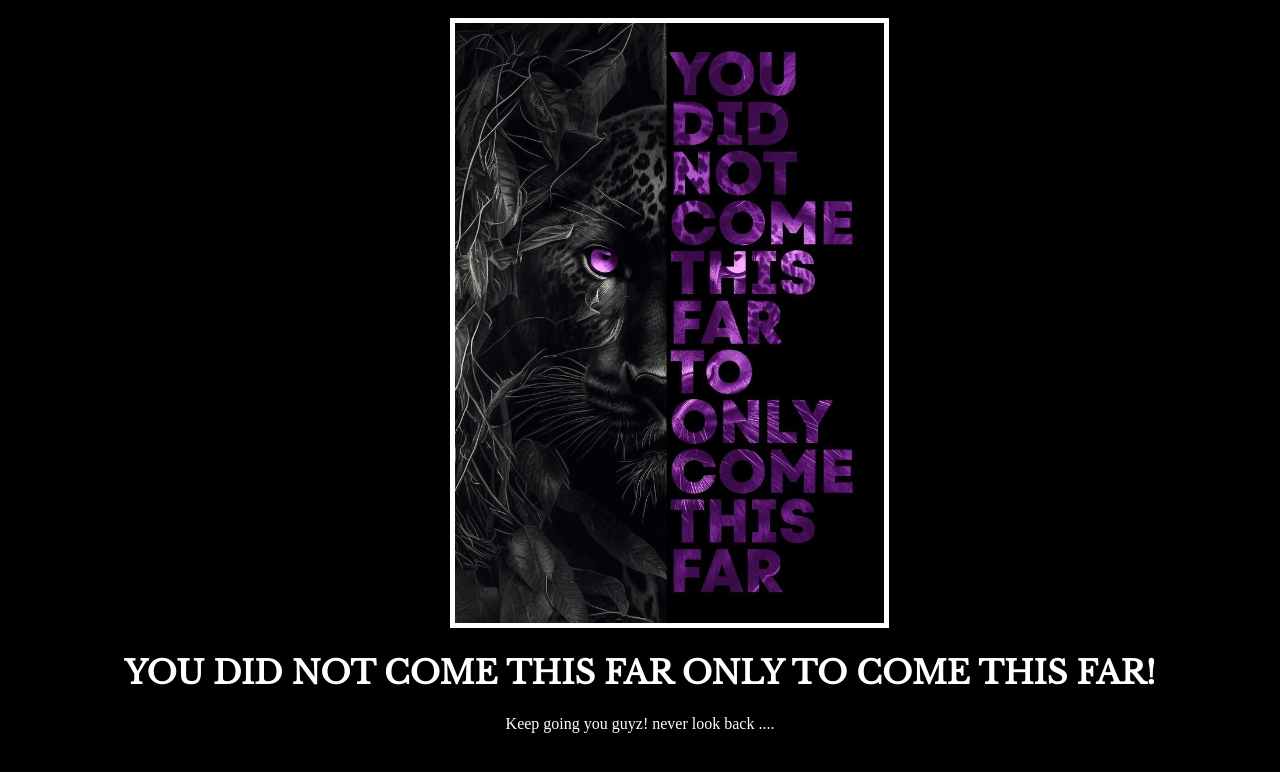
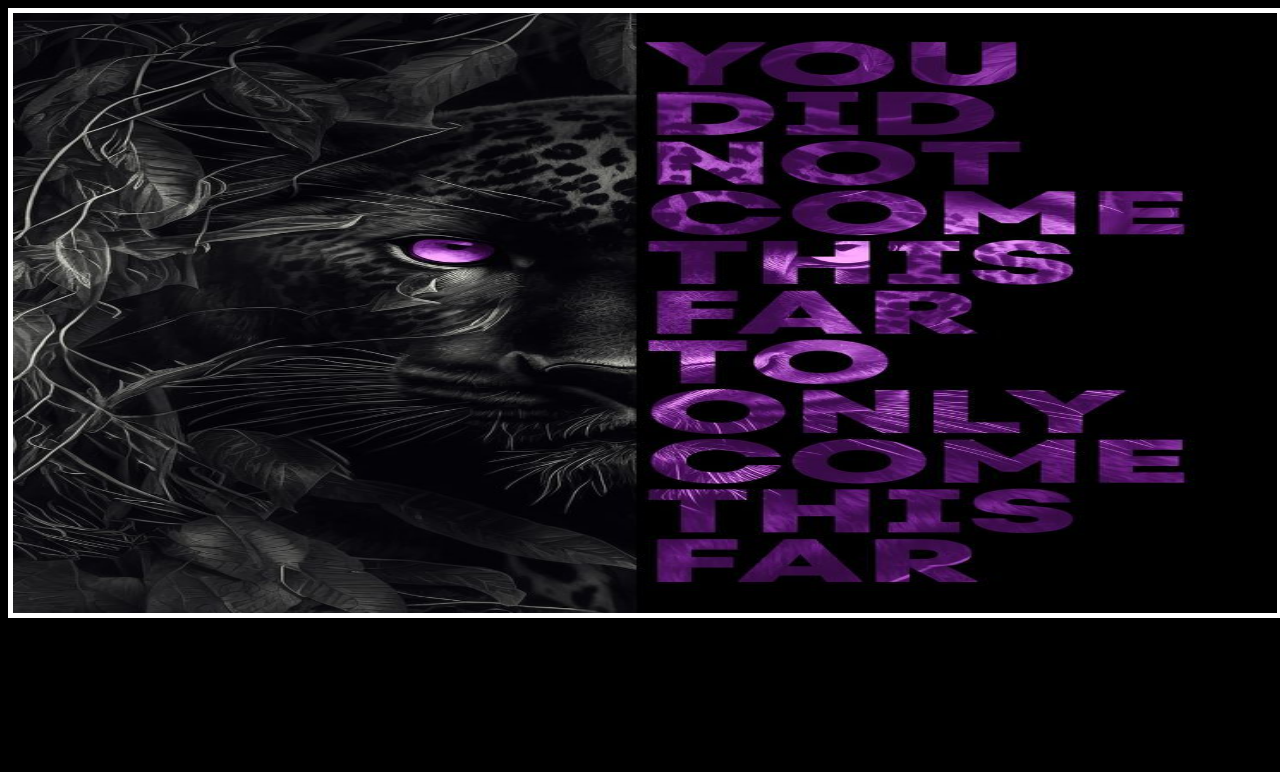
Before and after one commit to ShivamDazzyy/M_P, a plain HTML site: page index.html in a window 1280 px wide. Drawn offline with nearby package versions, Linux system fonts and the light colour scheme; a web font is replaced by a local one.

Commit message:
Update style.css

```diff
--- a/style.css
+++ b/style.css
@@ -4,21 +4,24 @@ body{
 
 img{
     border: 5px solid white;
-    margin-left: 35%;
+    width: 100%;
     height: 600px;
-    margin-top: 10px;
+
+
 
 
 }
 h1{
-    font-family: "Libre Baskerville";
-    color: white;
-    text-align: center;
+
     text-transform: uppercase;
 
 }
+.poster {
+    width: 50%;
 
-p{
+    margin-left: 25%;
+
     color: white;
+    font-family: "Libre Baskerville", serif;
     text-align: center;
-}
+  }
```
